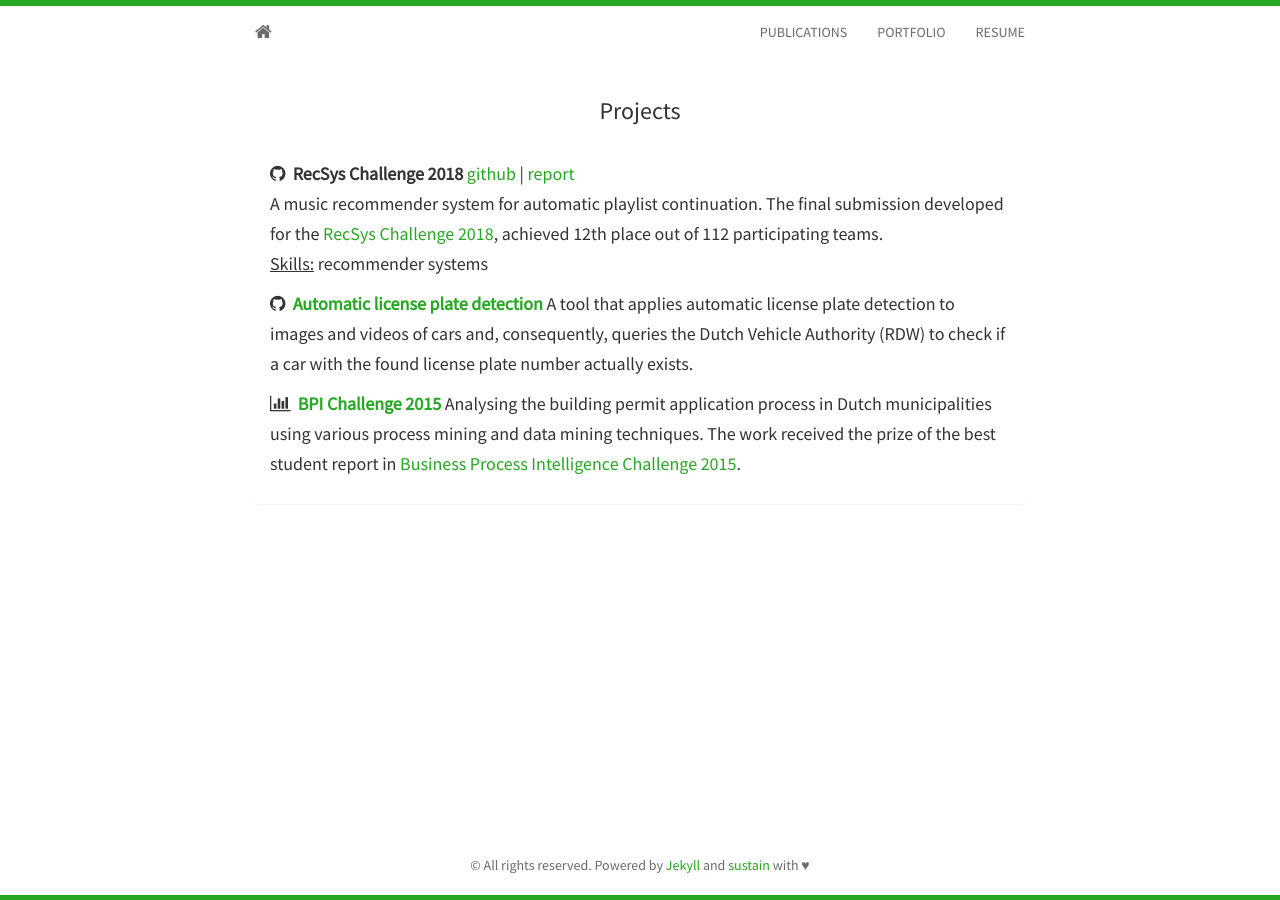
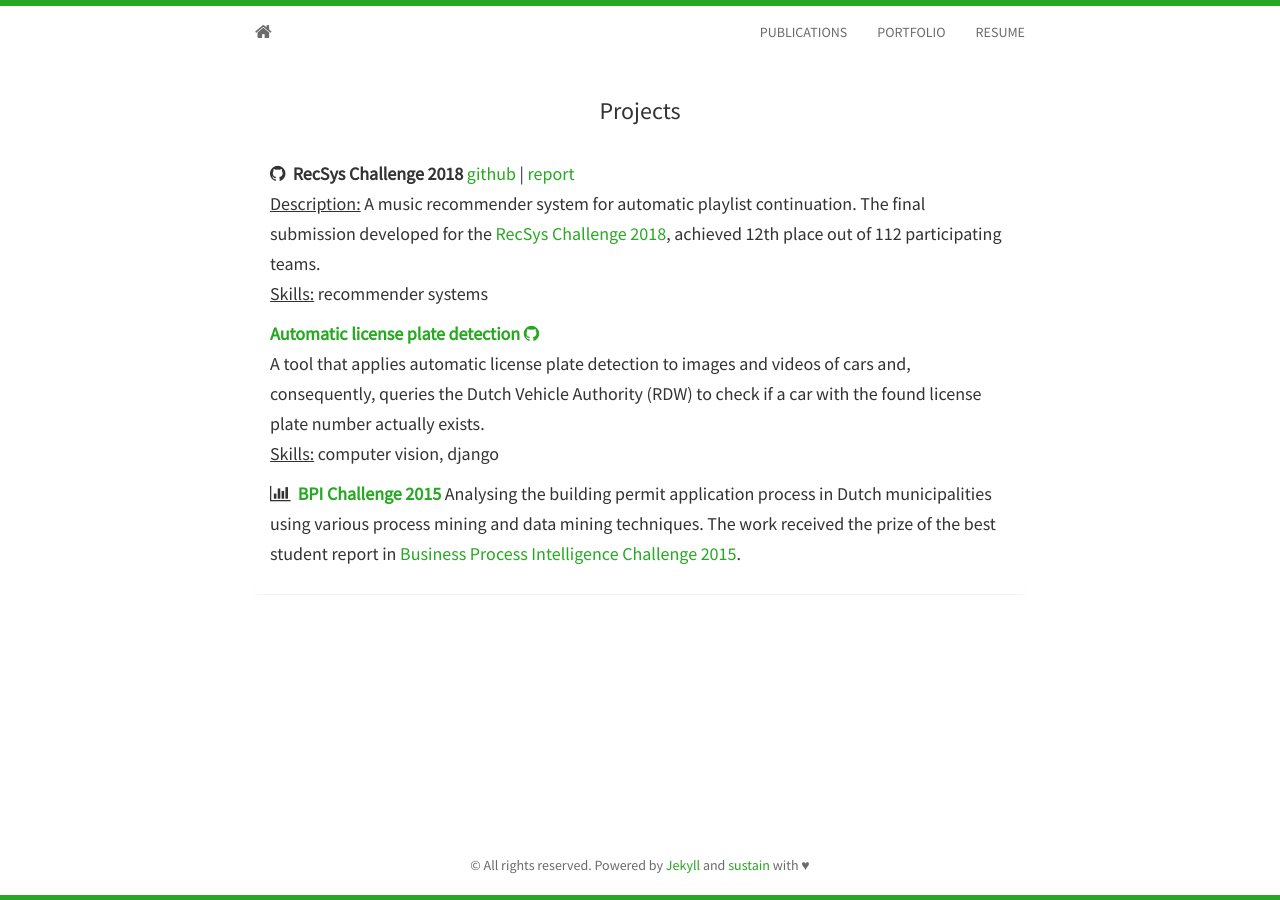
Before and after one commit to irhete/irhete.github.io, a Jekyll site: the page built from portfolio.html, in a window 1280 px wide. Built offline with Jekyll 4.4.1, drawn with Linux system fonts in a browser that asks for light colours; nearby versions of some CDN libraries; a style sheet for code colours, icons or effects is not loaded.

Commit message:
Updated portfolio

```diff
--- a/_includes/portfolio.html
+++ b/_includes/portfolio.html
@@ -5,12 +5,13 @@
     <div class="panel-body">
 		<h5>
 			<i class="fa fa-github"></i>&nbsp;&nbsp;<strong>RecSys Challenge 2018</strong> <a href="https://github.com/irhete/recsys-challenge-2018">github</a> | <a href="https://github.com/irhete/recsys-challenge-2018">report</a> <br>
-A music recommender system for automatic playlist continuation. The final submission developed for the <a href="https://recsys-challenge.spotify.com/">RecSys Challenge 2018</a>, achieved 12th place out of 112 participating teams. <br>
+<u>Description:</u> A music recommender system for automatic playlist continuation. The final submission developed for the <a href="https://recsys-challenge.spotify.com/">RecSys Challenge 2018</a>, achieved 12th place out of 112 participating teams. <br>
             <u>Skills:</u> recommender systems
 		</h5>
 		<h5>
-			<i class="fa fa-github"></i>&nbsp;&nbsp;<strong><a href="https://github.com/annitrolla/car-insurance-tool">Automatic license plate detection</a></strong>
-A tool that applies automatic license plate detection to images and videos of cars and, consequently, queries the Dutch Vehicle Authority (RDW) to check if a car with the found license plate number actually exists.
+			<strong><a href="https://github.com/annitrolla/car-insurance-tool">Automatic license plate detection</a></strong><a href="https://github.com/annitrolla/car-insurance-tool"> <i class="fa fa-github"></i>&nbsp;&nbsp; </a><br>
+A tool that applies automatic license plate detection to images and videos of cars and, consequently, queries the Dutch Vehicle Authority (RDW) to check if a car with the found license plate number actually exists. <br>
+            <u>Skills:</u> computer vision, django
 		</h5>
     	<h5>
 			<i class="fa fa-bar-chart"></i>&nbsp;&nbsp;<strong><a href="http://www.win.tue.nl/bpi/lib/exe/fetch.php?media=2015:bpic2015_paper_3.pdf">BPI Challenge 2015</a></strong>
```
